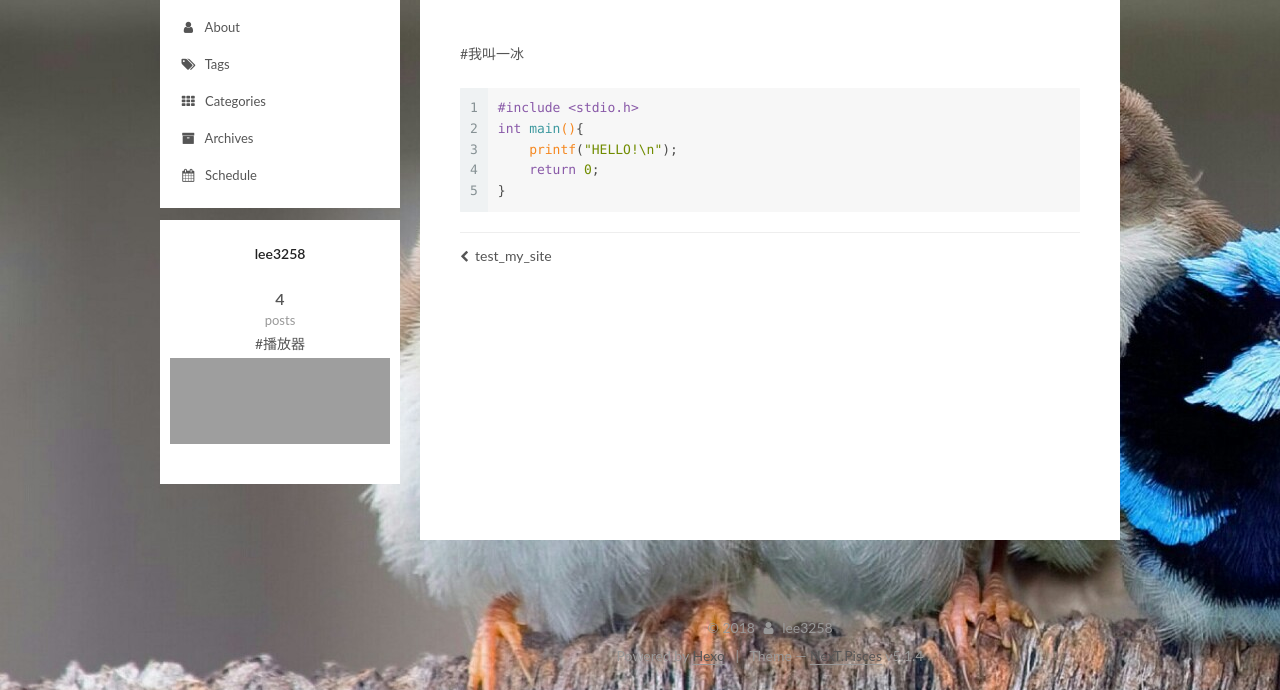
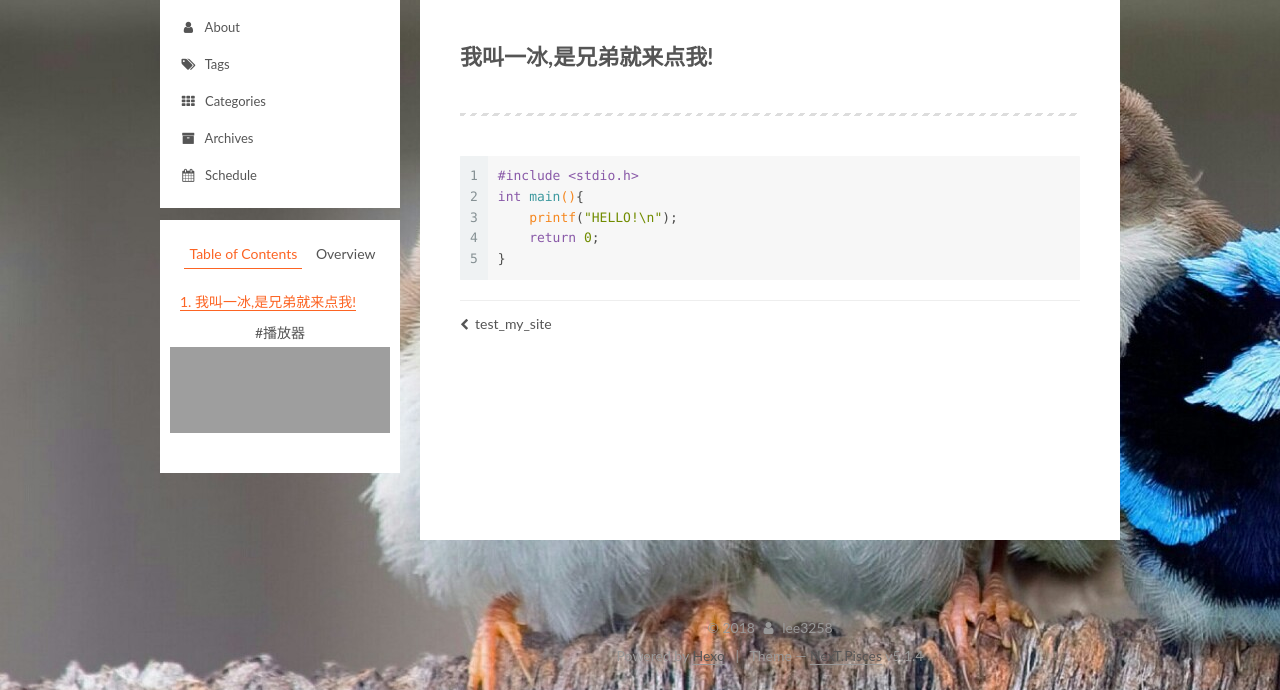
Before and after one commit to lee3258/lee3258.github.io, a plain HTML site: page 2018/12/26/我叫一冰-交个朋友吧/index.html in a window 1280 px wide. Shown: the part 163-853 px from the top of the page. Drawn offline with Linux system fonts and the light colour scheme; grey boxes are pictures that could not be loaded.

Commit message:
Site updated: 2018-12-26 23:05:52

```diff
--- a/2018/12/26/我叫一冰-交个朋友吧/index.html
+++ b/2018/12/26/我叫一冰-交个朋友吧/index.html
@@ -79,17 +79,17 @@
 
 
 
-<meta name="description" content="#我叫一冰 12345#include &amp;lt;stdio.h&amp;gt;int main()&amp;#123;    printf(&quot;HELLO!\n&quot;);    return 0;&amp;#125;">
+<meta name="description" content="我叫一冰,是兄弟就来点我!">
 <meta property="og:type" content="article">
 <meta property="og:title" content="我叫一冰,交个朋友吧!">
 <meta property="og:url" content="http://oneice.xyz/2018/12/26/我叫一冰-交个朋友吧/index.html">
 <meta property="og:site_name" content="一冰">
-<meta property="og:description" content="#我叫一冰 12345#include &amp;lt;stdio.h&amp;gt;int main()&amp;#123;    printf(&quot;HELLO!\n&quot;);    return 0;&amp;#125;">
+<meta property="og:description" content="我叫一冰,是兄弟就来点我!">
 <meta property="og:locale" content="default">
-<meta property="og:updated_time" content="2018-12-26T15:02:04.709Z">
+<meta property="og:updated_time" content="2018-12-26T15:04:58.414Z">
 <meta name="twitter:card" content="summary">
 <meta name="twitter:title" content="我叫一冰,交个朋友吧!">
-<meta name="twitter:description" content="#我叫一冰 12345#include &amp;lt;stdio.h&amp;gt;int main()&amp;#123;    printf(&quot;HELLO!\n&quot;);    return 0;&amp;#125;">
+<meta name="twitter:description" content="我叫一冰,是兄弟就来点我!">
 
 
 
@@ -339,7 +339,8 @@
 
 
 
-        <p>#我叫一冰</p>
+        <h1 id="我叫一冰-是兄弟就来点我"><a href="#我叫一冰-是兄弟就来点我" class="headerlink" title="我叫一冰,是兄弟就来点我!"></a>我叫一冰,是兄弟就来点我!</h1><a id="more"></a>
+<hr>
 <figure class="highlight cpp"><table><tr><td class="gutter"><pre><span class="line">1</span><br><span class="line">2</span><br><span class="line">3</span><br><span class="line">4</span><br><span class="line">5</span><br></pre></td><td class="code"><pre><span class="line"><span class="meta">#<span class="meta-keyword">include</span> <span class="meta-string">&lt;stdio.h&gt;</span></span></span><br><span class="line"><span class="function"><span class="keyword">int</span> <span class="title">main</span><span class="params">()</span></span>&#123;</span><br><span class="line">    <span class="built_in">printf</span>(<span class="string">"HELLO!\n"</span>);</span><br><span class="line">    <span class="keyword">return</span> <span class="number">0</span>;</span><br><span class="line">&#125;</span><br></pre></td></tr></table></figure>
 
     </div>
@@ -425,8 +426,17 @@
 
 
 
+        <ul class="sidebar-nav motion-element">
+          <li class="sidebar-nav-toc sidebar-nav-active" data-target="post-toc-wrap">
+            Table of Contents
+          </li>
+          <li class="sidebar-nav-overview" data-target="site-overview-wrap">
+            Overview
+          </li>
+        </ul>
 
-      <section class="site-overview-wrap sidebar-panel sidebar-panel-active">
+
+      <section class="site-overview-wrap sidebar-panel">
         <div class="site-overview">
           <div class="site-author motion-element" itemprop="author" itemscope="" itemtype="http://schema.org/Person">
 
@@ -468,6 +478,22 @@
         </div>
       </section>
 
+
+      <!--noindex-->
+        <section class="post-toc-wrap motion-element sidebar-panel sidebar-panel-active">
+          <div class="post-toc">
+
+
+
+
+
+
+              <div class="post-toc-content"><ol class="nav"><li class="nav-item nav-level-1"><a class="nav-link" href="#我叫一冰-是兄弟就来点我"><span class="nav-number">1.</span> <span class="nav-text">我叫一冰,是兄弟就来点我!</span></a></li></ol></div>
+
+
+          </div>
+        </section>
+      <!--/noindex-->
 
 
 	  #播放器
```
Also changed, not shown: index.html (+8 -4 lines).
